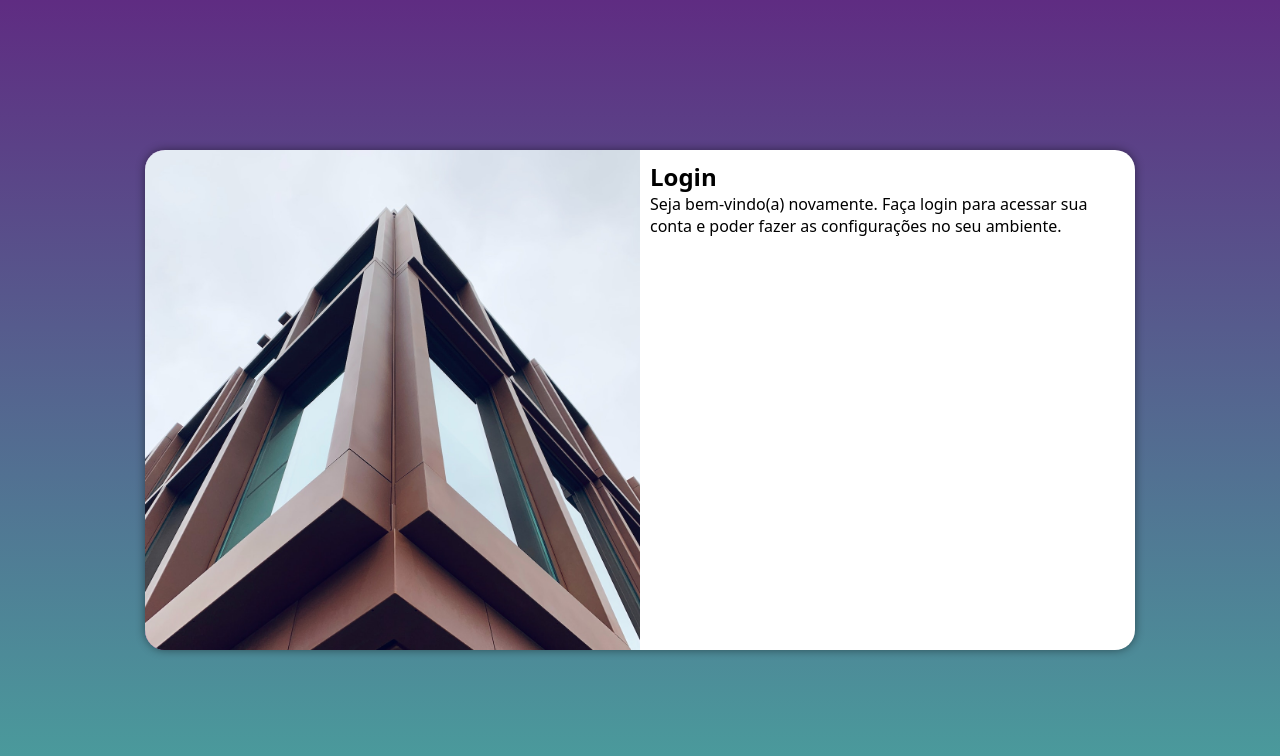
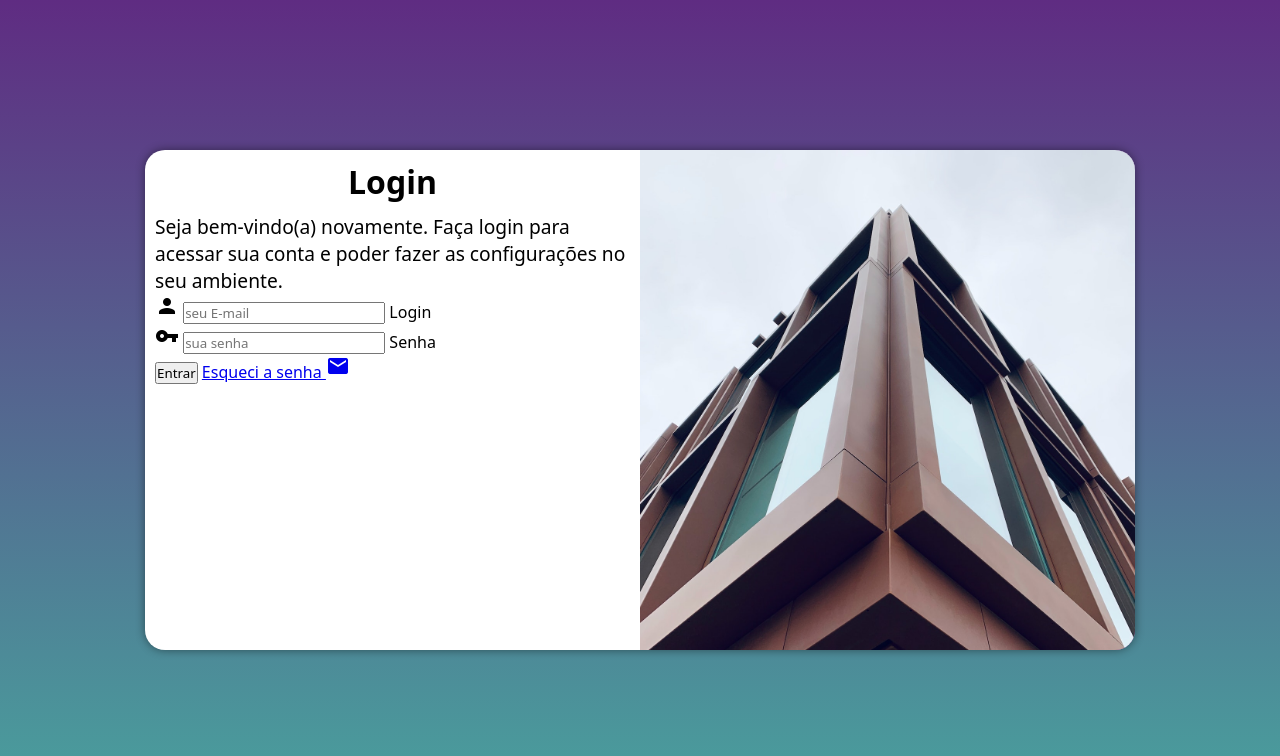
Before and after one commit to GabrielKaike/projeto-login, a plain HTML site: page index.html in a window 1280 px wide. Drawn offline with Linux system fonts and the light colour scheme.

Commit message:
form finished

```diff
--- a/estilos/media query.css
+++ b/estilos/media query.css
@@ -37,15 +37,23 @@ Grandes telas: acima de desktop, acima de 1200px
         width: 990px;
     }
     section#login > div#imagem {
-        float: left;
+        float: right;
         width: 50%;
         height: 100%;
     }
     section#login > div#formulario{
-        float: right;
+        float: left;
         width: 50%;
     }
     body{
         background-image: linear-gradient(to top, #49a09d, #5f2c82);
     }
+
+    div#formulario > h1{
+        font-size: 2em;
+    }
+
+    div#formulario > p{
+        font-size: 1.2em;
+    }
 }
--- a/estilos/style.css
+++ b/estilos/style.css
@@ -57,3 +57,12 @@ section#login > div#formulario{
     padding: 10px;
     display: block;
 }
+
+div#formulario > h1{
+    text-align: center;
+    margin-bottom: 10px;
+}
+
+div#formulario > p{
+    font-size: 0.8em;
+}
--- a/index.html
+++ b/index.html
@@ -7,6 +7,7 @@
     <title>Login</title>
     <link rel="stylesheet" href="estilos/style.css">
     <link rel="stylesheet" href="estilos/media query.css">
+    <link href="https://fonts.googleapis.com/icon?family=Material+Icons" rel="stylesheet">
 </head>
 <body>
     <main>
@@ -17,8 +18,19 @@
             <div id="formulario">
                 <h1>Login</h1>
                 <p>Seja bem-vindo(a) novamente. Faça login para acessar sua conta e poder fazer as configurações no seu ambiente.</p>
-                <form action="login.php" method="post">
-
+                <form action="login.php" method="post" autocomplete="on">
+                    <div class="campo">
+                        <span class="material-icons">person</span>
+                        <input type="email" name="login" id="ilogin" placeholder="seu E-mail" autocomplete="email" required maxlength="30">
+                        <label for="ilogin">Login</label>
+                    </div>
+                    <div class="campo">
+                        <span class="material-icons">vpn_key</span>
+                        <input type="password" name="senha" id="isenha" placeholder="sua senha" autocomplete="current-password" required minlength="8" maxlength="20">
+                        <label for="isenha">Senha</label>
+                    </div>
+                    <input type="submit" value="Entrar">
+                    <a href="#">Esqueci a senha <span class="material-icons">mail</span></a>
                 </form>
             </div>
         </section>
```
